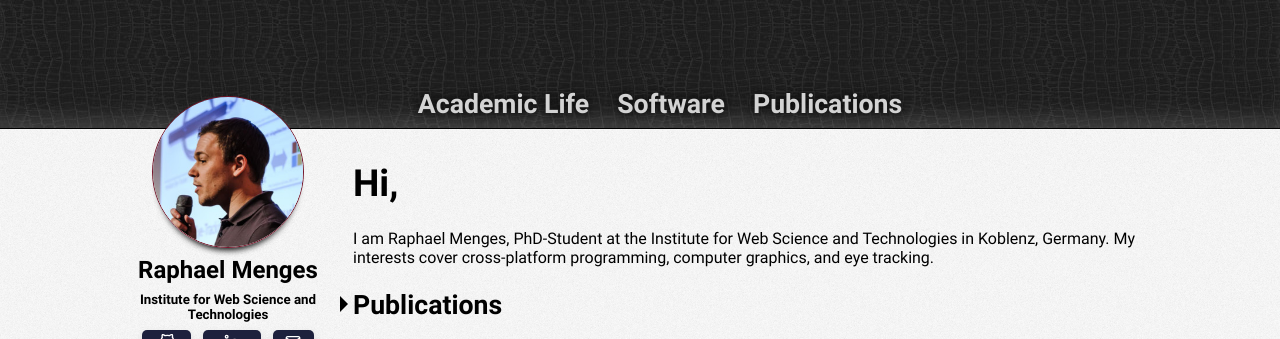
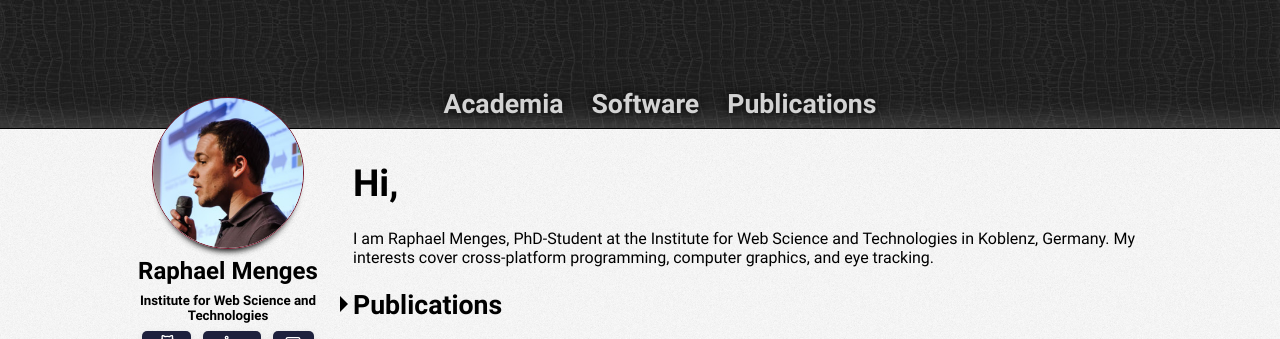
Before and after one commit to raphaelmenges/raphaelmenges.github.io, a Jekyll site: the page built from index.html, in a window 1280 px wide, cut to the strip 0-339 px from the top of the page. Built offline with Jekyll 4.4.1, drawn with Linux system fonts in a browser that asks for light colours.

Commit message:
Minor changes on contents.

```diff
--- a/css/global.css
+++ b/css/global.css
@@ -128,10 +128,8 @@
 }
 
 .margin {
-	top: 96px;
 	position: fixed;
 	width: 200px;
-	max-width: 200px;
 	z-index: 100;
 }
 
@@ -140,6 +138,11 @@
 }
 
 /* profile */
+
+.profile {
+	position: absolute;
+	top: -32px;
+}
 
 .profile img {
 	border-radius: 100%;
--- a/index.html
+++ b/index.html
@@ -5,7 +5,7 @@
 
 <nav class='navbar'>
 <ul>
-	<li><a href="#">Academic Life</a></li>
+	<li><a href="#">Academia</a></li>
 	<li><a href="#">Software</a></li>
 	<li><a href="#publications">Publications</a></li>
 </ul>
```
Also changed, not shown: README.md.
